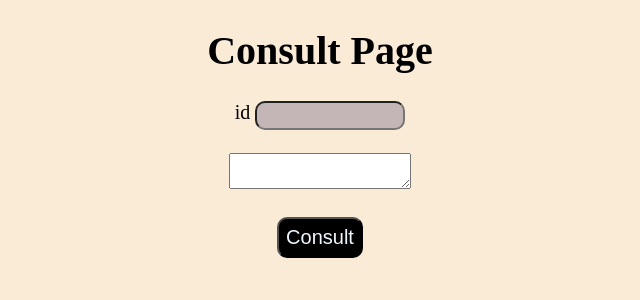
After one commit to TashBkan/repo-aws-132, a Flask app: page /consult_page in a window 1280 px wide. The commit adds this page. Shown: the top 300 px of the page, without its empty margins (320-960 px from the left). Run offline with Flask 3, Linux system fonts and the light colour scheme.

Commit message:
Version9

```diff
--- a/server.py
+++ b/server.py
@@ -11,6 +11,10 @@ def home_page():
 @app.route('/register_page')
 def register():
     return render_template("register.html")
+
+@app.route('/consult_page')
+def consult():
+    return render_template("consult.html")
 
 @app.route('/register_user', methods=["post"])
 def register_user():
--- /dev/null
+++ b/static/css/styleConsult.css
@@ -0,0 +1,31 @@
+h1 {
+    text-align: center;
+    font-size: 40px;
+}
+
+body {
+    background-color: antiquewhite;
+}
+
+div {
+    font-size: 20px;
+    text-align: center;
+}
+
+button {
+    font-size: 20px;
+    text-align: center;
+    color: aliceblue;
+    background-color: black;
+    border-radius: 10px;
+    padding: 7px;
+}
+
+input {
+    font-size: 10px;
+    text-align: center;
+    color: aliceblue;
+    background-color: rgb(196, 182, 182);
+    border-radius: 10px;
+    padding: 7px;
+}
--- /dev/null
+++ b/static/js/appConsult.js
@@ -0,0 +1,3 @@
+function consult_user() {
+    alert("Consult button has been clicked")
+}
--- a/static/js/appHome.js
+++ b/static/js/appHome.js
@@ -1,3 +1,7 @@
 function register_page(){
     window.location= "/register_page"
 }
+
+function consult_page(){
+    window.location= "/consult_page"
+}
--- /dev/null
+++ b/templates/consult.html
@@ -0,0 +1,18 @@
+<!DOCTYPE html>
+<html lang="en">
+<head>
+    <meta charset="UTF-8">
+    <meta name="viewport" content="width=device-width, initial-scale=1.0">
+    <link rel="stylesheet" href="../static/css/styleConsult.css">
+    <script src="../static/js/appConsult.css"></script>
+    <title>Document</title>
+</head>
+<body>
+    <h1> Consult Page </h1>
+    <div>
+        <label> id </label> <input type="number"> <br> <br>
+        <textarea> </textarea> <br> <br>
+        <button onclick="consult_user()"> Consult </button>
+    </div>
+</body>
+</html>
--- a/templates/home.html
+++ b/templates/home.html
@@ -12,7 +12,7 @@
     <div>
         <img src="https://img.freepik.com/premium-photo/abstract-background-design-images-wallpaper-ai-generated_643360-232561.jpg"><br><br>
         <button onclick="register_page()">Registrar</button>
-        <button>Consultar</button>
+        <button onclick="consult_page()">Consultar</button>
     </div>
 </body>
 </html>
```
